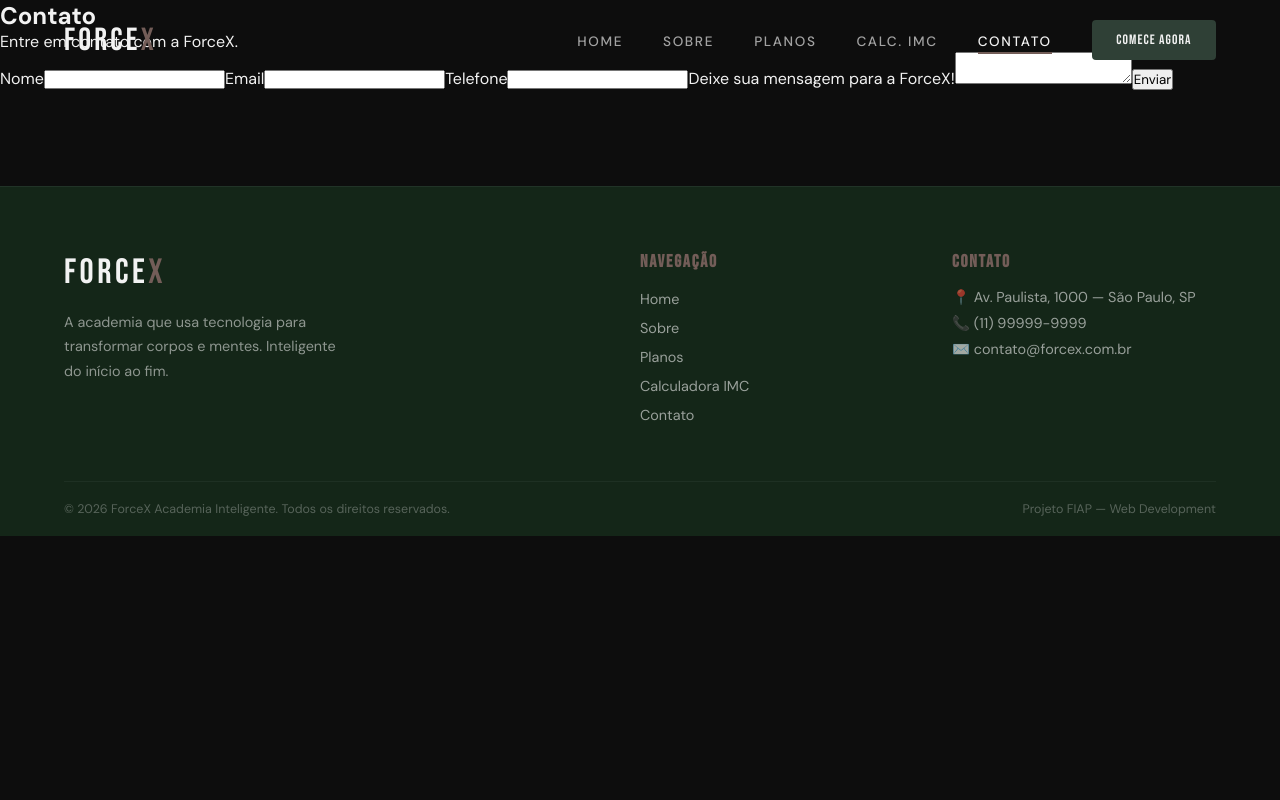
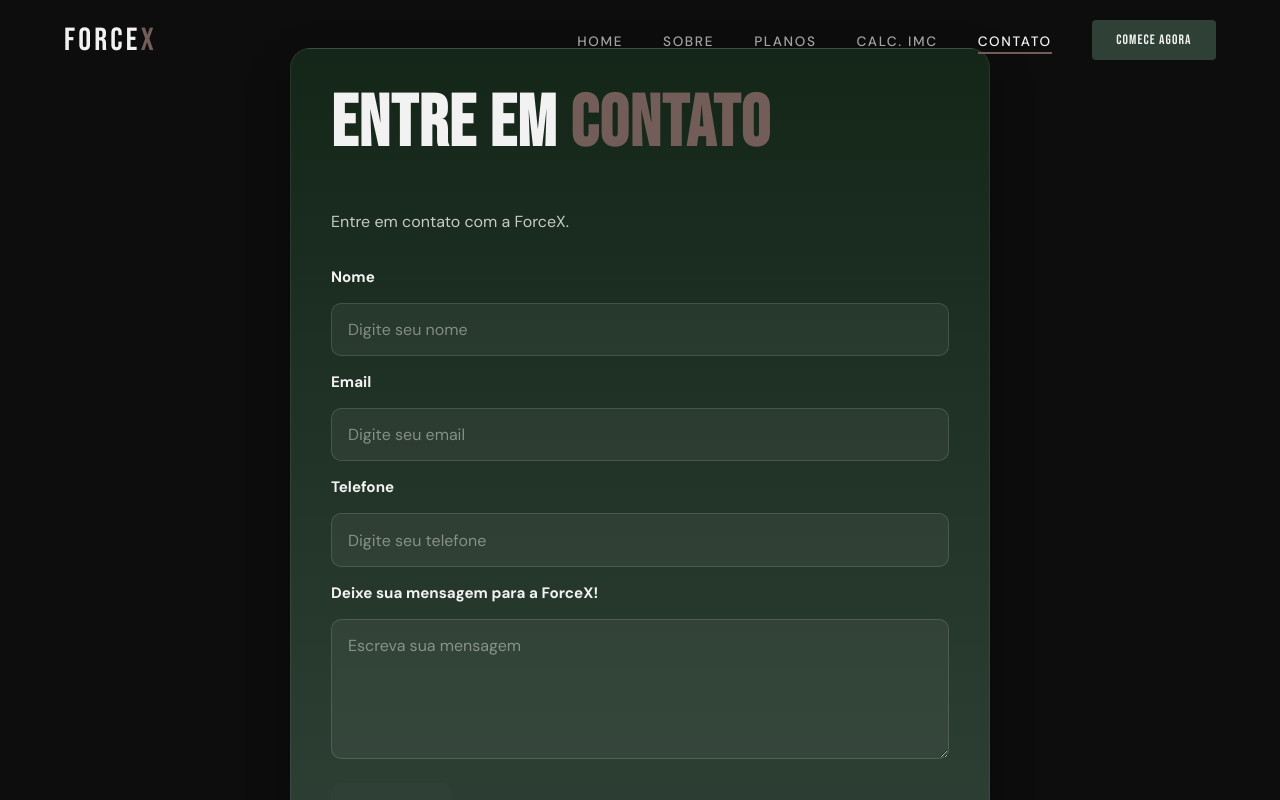
Before and after one commit to projetoswebdev/academia, a React (Vite) app: page /contato in a window 1280 px wide. Shown: the top 800 px of the page. Built offline with nearby package versions, Linux system fonts and the light colour scheme.

Commit message:
refactor: melhorias de codigo

```diff
--- /dev/null
+++ b/src/css/contato.css
@@ -0,0 +1,110 @@
+.contato {
+  min-height: 100vh;
+  display: flex;
+  align-items: center;
+  padding: 3rem 0;
+}
+
+.contato-card {
+  width: 100%;
+  max-width: 700px;
+  margin: 0 auto;
+  background: linear-gradient(
+    180deg,
+    var(--green-deeper, #142618) 0%,
+    var(--green-dark, #2f4036) 100%
+  );
+  border: 1px solid rgba(242, 242, 242, 0.08);
+  border-radius: var(--radius-lg, 20px);
+  padding: 2.5rem;
+  box-shadow: 0 18px 40px rgba(0, 0, 0, 0.35);
+}
+
+.contato-texto {
+  margin-top: 1rem;
+  margin-bottom: 2rem;
+  color: rgba(242, 242, 242, 0.8);
+  font-size: 1rem;
+  line-height: 1.6;
+  font-family: var(--font-body, "DM Sans", sans-serif);
+}
+
+.contato-form {
+  display: flex;
+  flex-direction: column;
+  gap: 1rem;
+}
+
+.contato-form label {
+  color: var(--off-white, #f2f2f2);
+  font-weight: 600;
+  font-size: 0.95rem;
+  font-family: var(--font-body, "DM Sans", sans-serif);
+}
+
+.contato-form input,
+.contato-form textarea {
+  width: 100%;
+  padding: 0.95rem 1rem;
+  border: 1px solid rgba(242, 242, 242, 0.14);
+  border-radius: var(--radius-md, 10px);
+  background-color: rgba(242, 242, 242, 0.05);
+  color: var(--off-white, #f2f2f2);
+  font-size: 1rem;
+  font-family: var(--font-body, "DM Sans", sans-serif);
+  outline: none;
+  transition: var(--transition, 0.3s ease);
+}
+
+.contato-form input::placeholder,
+.contato-form textarea::placeholder {
+  color: rgba(242, 242, 242, 0.45);
+}
+
+.contato-form input:focus,
+.contato-form textarea:focus {
+  border-color: var(--warm-brown, #735d58);
+  box-shadow: 0 0 0 3px rgba(115, 93, 88, 0.2);
+}
+
+.contato-form textarea {
+  min-height: 140px;
+  resize: vertical;
+}
+
+.contato-form button {
+  margin-top: 0.5rem;
+  align-self: flex-start;
+  border-radius: var(--radius-md, 10px);
+}
+
+@media (max-width: 768px) {
+  .contato {
+    padding: 2rem 0;
+  }
+
+  .contato-card {
+    padding: 1.5rem;
+  }
+
+  .contato-form button {
+    width: 100%;
+    align-self: stretch;
+  }
+}
+
+@media (max-width: 480px) {
+  .contato-card {
+    padding: 1.2rem;
+  }
+
+  .contato-texto {
+    font-size: 0.95rem;
+  }
+
+  .contato-form input,
+  .contato-form textarea {
+    font-size: 0.95rem;
+    padding: 0.85rem 0.9rem;
+  }
+}
--- a/src/routes/Contato.jsx
+++ b/src/routes/Contato.jsx
@@ -1,31 +1,39 @@
+import "../css/contato.css";
+
 const Contato = () => {
   return (
-    <section>
+    <section className="contato pagina">
+      <div className="container">
+        <div className="contato-card">
+          <h2 className="info-titulo">
+            Entre em <span>Contato</span>
+          </h2>
 
-      <h2>Contato</h2>
-      <p>Entre em contato com a ForceX.</p>
+          <p className="contato-texto">Entre em contato com a ForceX.</p>
 
+          <form className="contato-form">
+            <label htmlFor="nome">Nome</label>
+            <input type="text" id="nome" name="nome" placeholder="Digite seu nome" />
 
-      <form>
+            <label htmlFor="email">Email</label>
+            <input type="email" id="email" name="email" placeholder="Digite seu email" />
 
-        <label htmlFor="nome">Nome</label>
-        <input type="text" id="nome" name="nome" />
+            <label htmlFor="telefone">Telefone</label>
+            <input type="tel" id="telefone" name="telefone" placeholder="Digite seu telefone" />
 
+            <label htmlFor="mensagem">Deixe sua mensagem para a ForceX!</label>
+            <textarea
+              id="mensagem"
+              name="mensagem"
+              placeholder="Escreva sua mensagem"
+            ></textarea>
 
-        <label htmlFor="email">Email</label>
-        <input type="email" id="email" name="email" />
-
-
-        <label htmlFor="telefone">Telefone</label>
-        <input type="tel" id="telefone" name="telefone" />
-
-
-        <label htmlFor="mensagem">Deixe sua mensagem para a ForceX!</label>
-        <textarea id="mensagem" name="mensagem"></textarea>
-
-
-        <button type="submit">Enviar</button>
-      </form>
+            <button type="submit" className="btn-planos">
+              Enviar
+            </button>
+          </form>
+        </div>
+      </div>
     </section>
   );
 };
```
